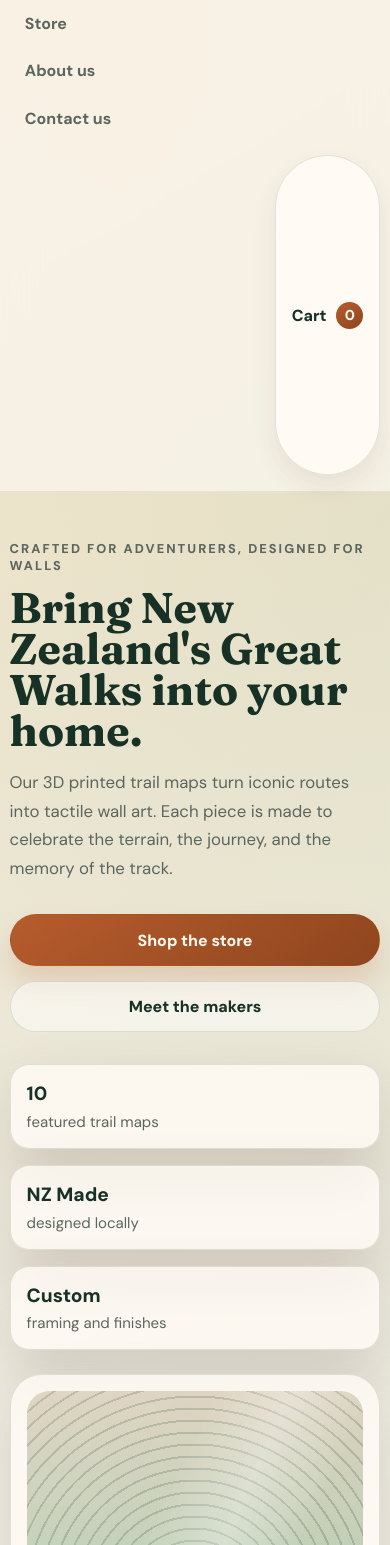
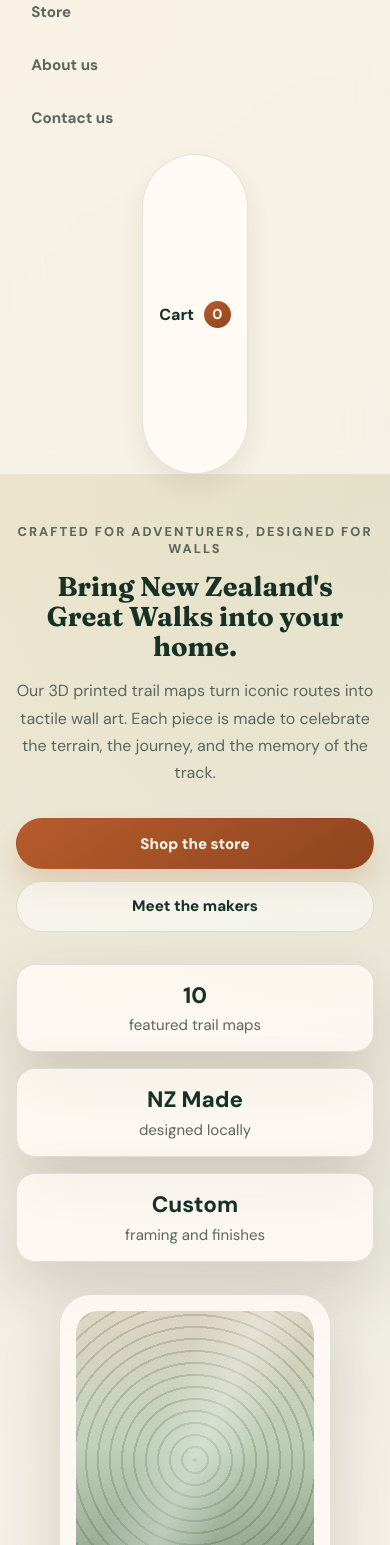
Before and after one commit to jt0mkins/trail-maps, a plain HTML site: page index.html in a window 390 px wide. Shown: the part 120-1665 px from the top of the page. Drawn offline with Linux system fonts and the light colour scheme.

Commit message:
mobile friendly?

```diff
--- a/styles.css
+++ b/styles.css
@@ -969,3 +969,157 @@ textarea {
     justify-items: start;
   }
 }
+
+/* ==========================
+   MOBILE RESPONSIVE STYLES
+   ========================== */
+
+@media (max-width: 768px) {
+
+  /* General */
+  .container {
+    width: 100%;
+    padding: 0 1rem;
+    box-sizing: border-box;
+  }
+
+  /* Header */
+  .header-inner {
+    flex-direction: column;
+    gap: 1rem;
+    align-items: center;
+  }
+
+  .nav {
+    display: flex;
+    flex-wrap: wrap;
+    justify-content: center;
+    gap: 0.75rem;
+  }
+
+  .nav a {
+    font-size: 0.95rem;
+  }
+
+  .header-cart {
+    width: 100%;
+    display: flex;
+    justify-content: center;
+  }
+
+  /* Hero Section */
+  .hero {
+    padding: 3rem 0;
+  }
+
+  .hero-grid {
+    display: flex;
+    flex-direction: column;
+    gap: 2rem;
+  }
+
+  .hero-copy {
+    text-align: center;
+  }
+
+  .hero-copy h1 {
+    font-size: 2rem;
+    line-height: 1.1;
+  }
+
+  .lead {
+    font-size: 1rem;
+  }
+
+  .hero-actions {
+    flex-direction: column;
+    align-items: stretch;
+    gap: 0.75rem;
+  }
+
+  .hero-actions .button {
+    width: 100%;
+  }
+
+  .hero-stats {
+    display: grid;
+    grid-template-columns: 1fr;
+    gap: 1rem;
+    margin-top: 2rem;
+  }
+
+  /* Hero Visual */
+  .hero-visual {
+    display: flex;
+    justify-content: center;
+  }
+
+  .map-card {
+    width: 100%;
+    max-width: 350px;
+  }
+
+  /* Feature Cards */
+  .feature-grid {
+    display: grid;
+    grid-template-columns: 1fr;
+    gap: 1rem;
+  }
+
+  /* Best Sellers Section */
+  .split-layout {
+    display: flex;
+    flex-direction: column;
+    gap: 2rem;
+  }
+
+  .mini-product-grid {
+    display: grid;
+    grid-template-columns: 1fr;
+    gap: 1rem;
+  }
+
+  /* Footer */
+  .footer-inner {
+    flex-direction: column;
+    text-align: center;
+    gap: 0.75rem;
+  }
+
+  /* Cart Dropdown */
+  .header-cart-panel {
+    width: 95vw;
+    right: 50%;
+    transform: translateX(50%);
+    max-width: 400px;
+  }
+}
+
+/* Extra Small Phones */
+@media (max-width: 480px) {
+
+  .hero-copy h1 {
+    font-size: 1.7rem;
+  }
+
+  .section-heading h2 {
+    font-size: 1.5rem;
+  }
+
+  .hero-stats dt {
+    font-size: 1.4rem;
+  }
+
+  .button {
+    padding: 0.9rem 1rem;
+    font-size: 0.95rem;
+  }
+
+  .brand strong {
+    font-size: 1rem;
+  }
+
+  .brand small {
+    font-size: 0.8rem;
+  }
+}
```
